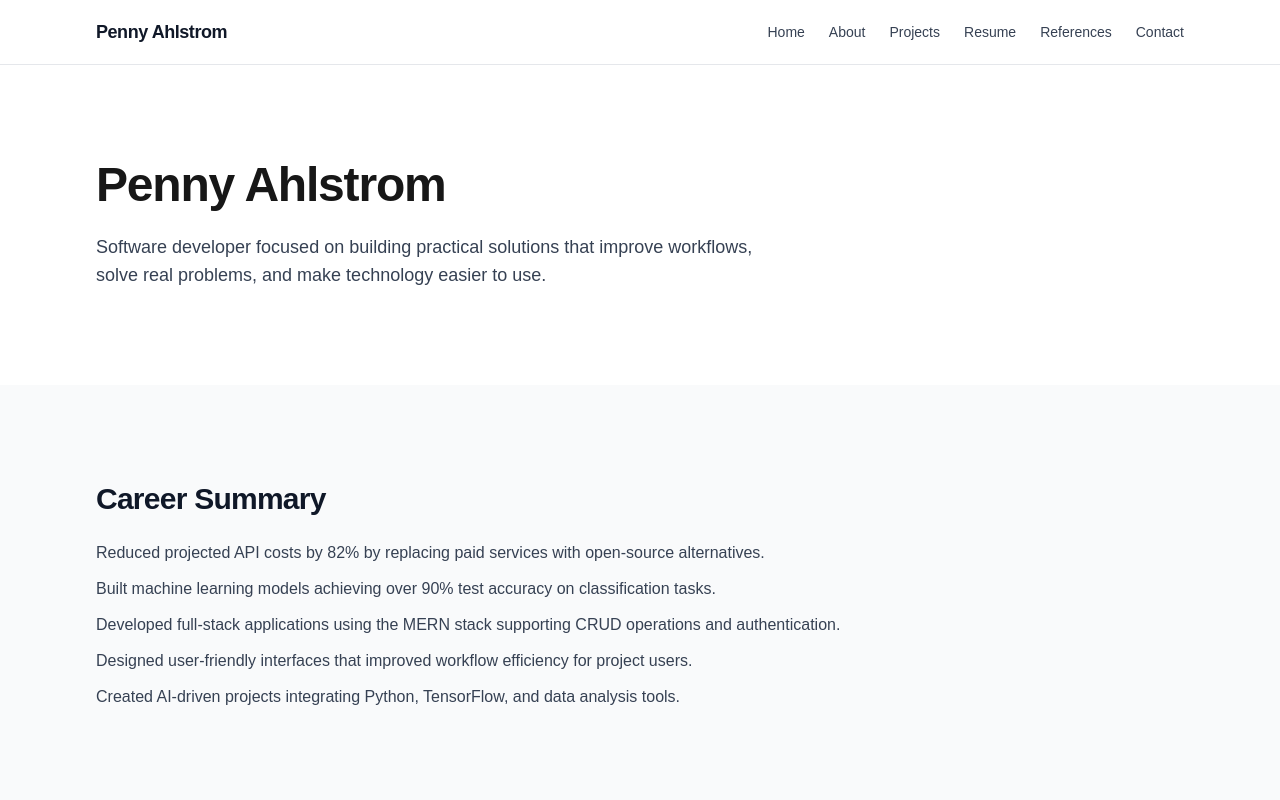
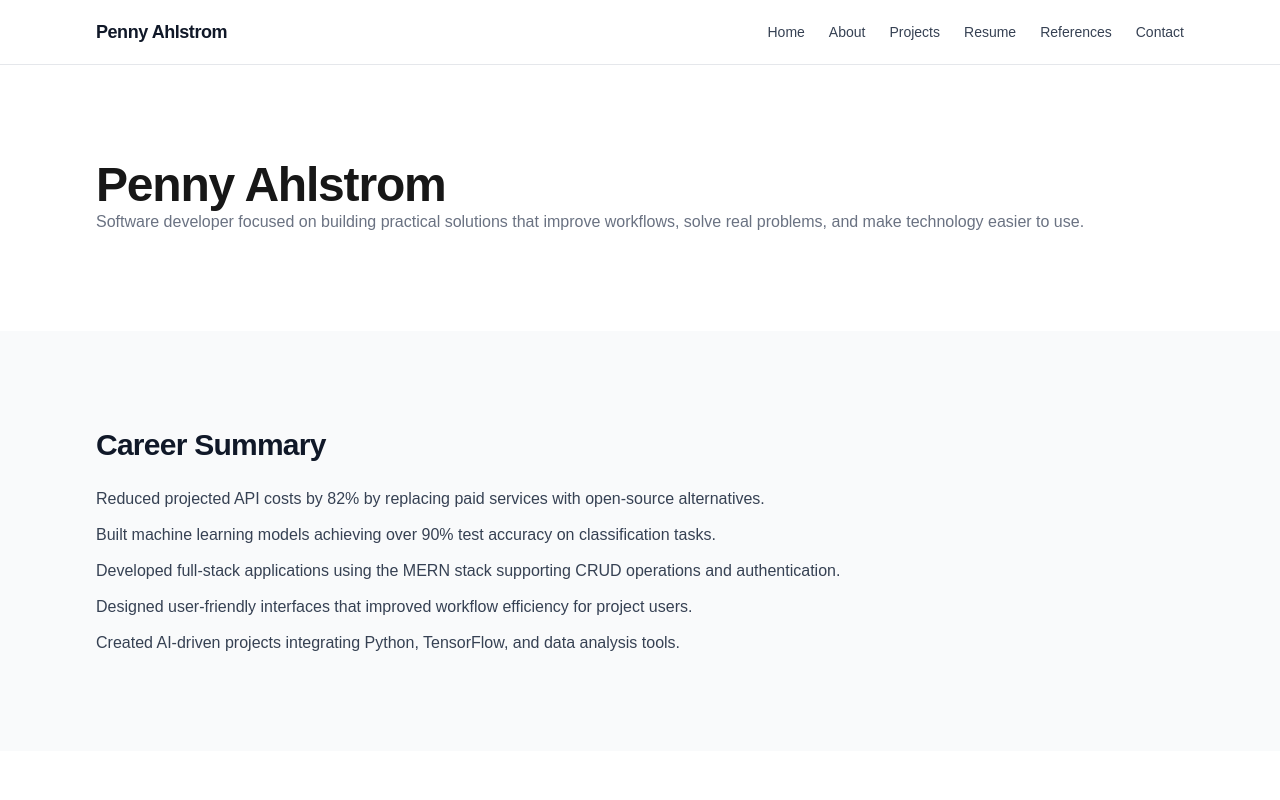
Before and after one commit to PennyAhlstrom/my-portfolio, a Next.js app: page / in a window 1280 px wide. Shown: the top 800 px of the page. Built offline with nearby package versions, Linux system fonts and the light colour scheme.

Commit message:
imported text to banner and set text variant to muted

```diff
--- a/components/home/Banner.tsx
+++ b/components/home/Banner.tsx
@@ -1,5 +1,6 @@
-import Section from "@/components/ui/SectionWrapper"
+import Section from "@/components/ui/SectionWrapper";
 import Container from "@/components/layout/Container";
+import Text from "@/components/ui/Text";
 
 export default function Banner() {
   return (
@@ -9,10 +10,10 @@ export default function Banner() {
           Penny Ahlstrom
         </h1>
 
-        <p className="mt-6 max-w-2xl text-lg text-gray-700">
+        <Text variant="muted">
           Software developer focused on building practical solutions that improve
           workflows, solve real problems, and make technology easier to use.
-        </p>
+        </Text>
       </Container>
     </Section>
   );
```
